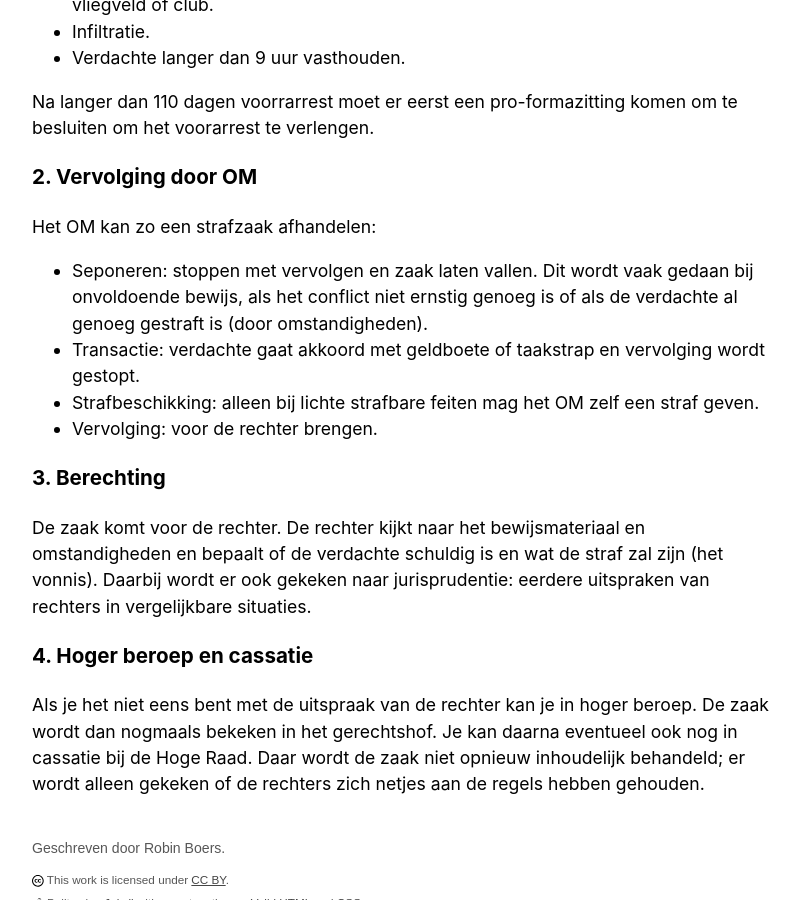
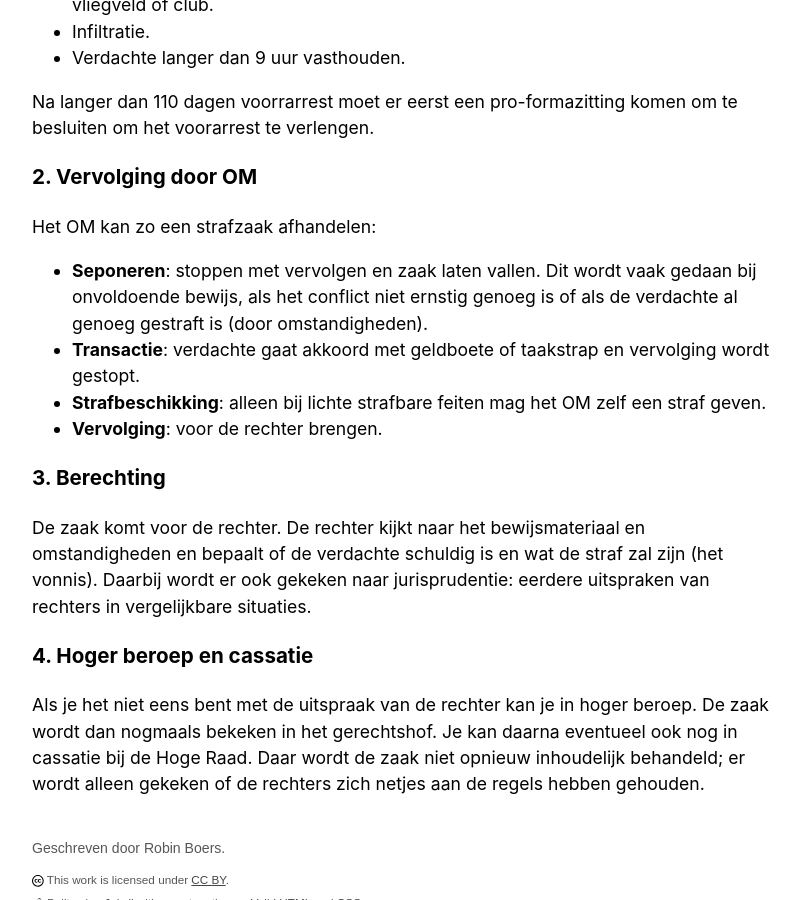
Before and after one commit to RobinBoers/school.geheimesite.nl, a Jekyll site: the page built from 5VWO/TW2/Maatschappijleer2.md, in a window 1280 px wide and 900 px high, scrolled down 2560 px. Shown: the whole window, without its empty margins (233-1033 px from the left). Built offline with Jekyll 4.4.1, drawn with Linux system fonts in a browser that asks for light colours; our own code applies the rules of GitHub Pages for plain Markdown files; some of the changed lines change nothing that is shown.

Commit message:
Formatting

```diff
--- a/5VWO/TW2/Maatschappijleer2.md
+++ b/5VWO/TW2/Maatschappijleer2.md
@@ -84,10 +84,10 @@ Na langer dan 110 dagen voorrarrest moet er eerst een pro-formazitting komen om
 
 Het OM kan zo een strafzaak afhandelen:
 
-- Seponeren: stoppen met vervolgen en zaak laten vallen. Dit wordt vaak gedaan bij onvoldoende bewijs, als het conflict niet ernstig genoeg is of als de verdachte al genoeg gestraft is (door omstandigheden).
-- Transactie: verdachte gaat akkoord met geldboete of taakstrap en vervolging wordt gestopt.
-- Strafbeschikking: alleen bij lichte strafbare feiten mag het OM zelf een straf geven.
-- Vervolging: voor de rechter brengen.
+- **Seponeren**: stoppen met vervolgen en zaak laten vallen. Dit wordt vaak gedaan bij onvoldoende bewijs, als het conflict niet ernstig genoeg is of als de verdachte al genoeg gestraft is (door omstandigheden).
+- **Transactie**: verdachte gaat akkoord met geldboete of taakstrap en vervolging wordt gestopt.
+- **Strafbeschikking**: alleen bij lichte strafbare feiten mag het OM zelf een straf geven.
+- **Vervolging**: voor de rechter brengen.
 
 ### 3. Berechting
 
```
